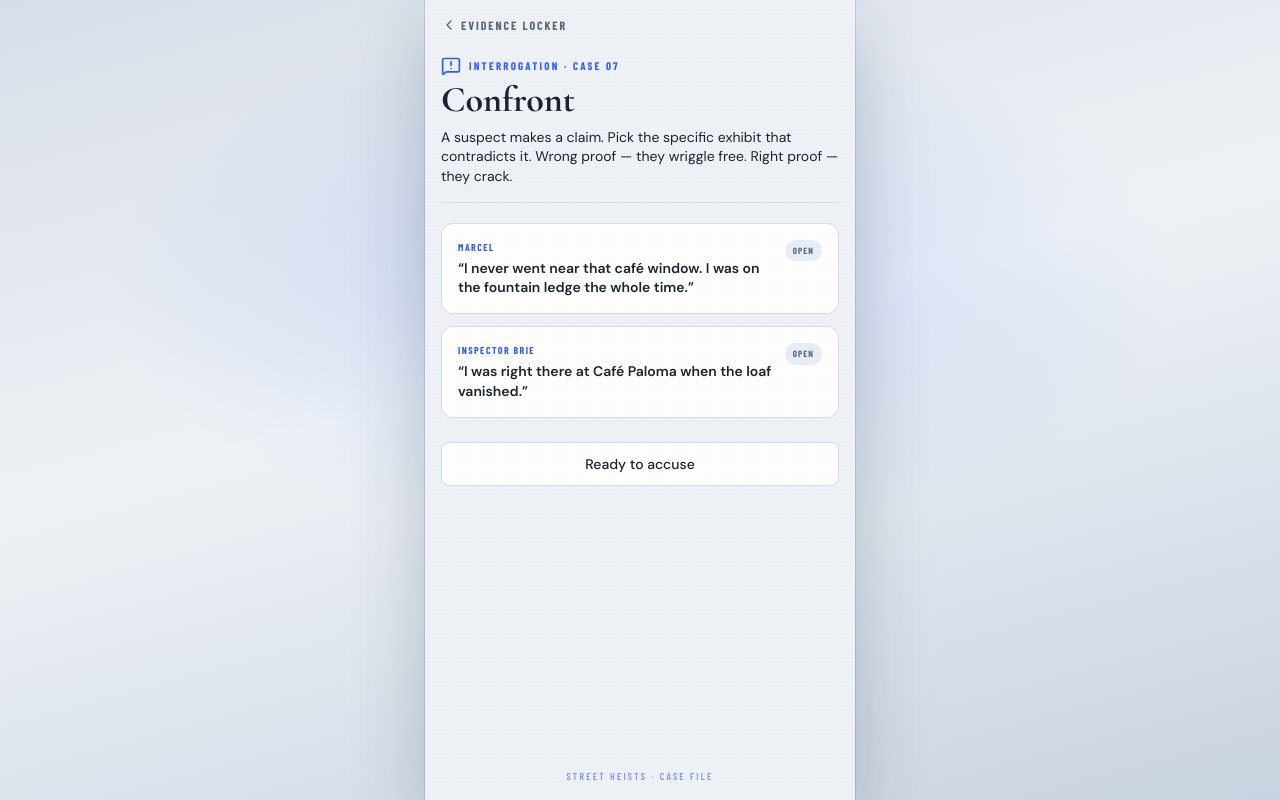
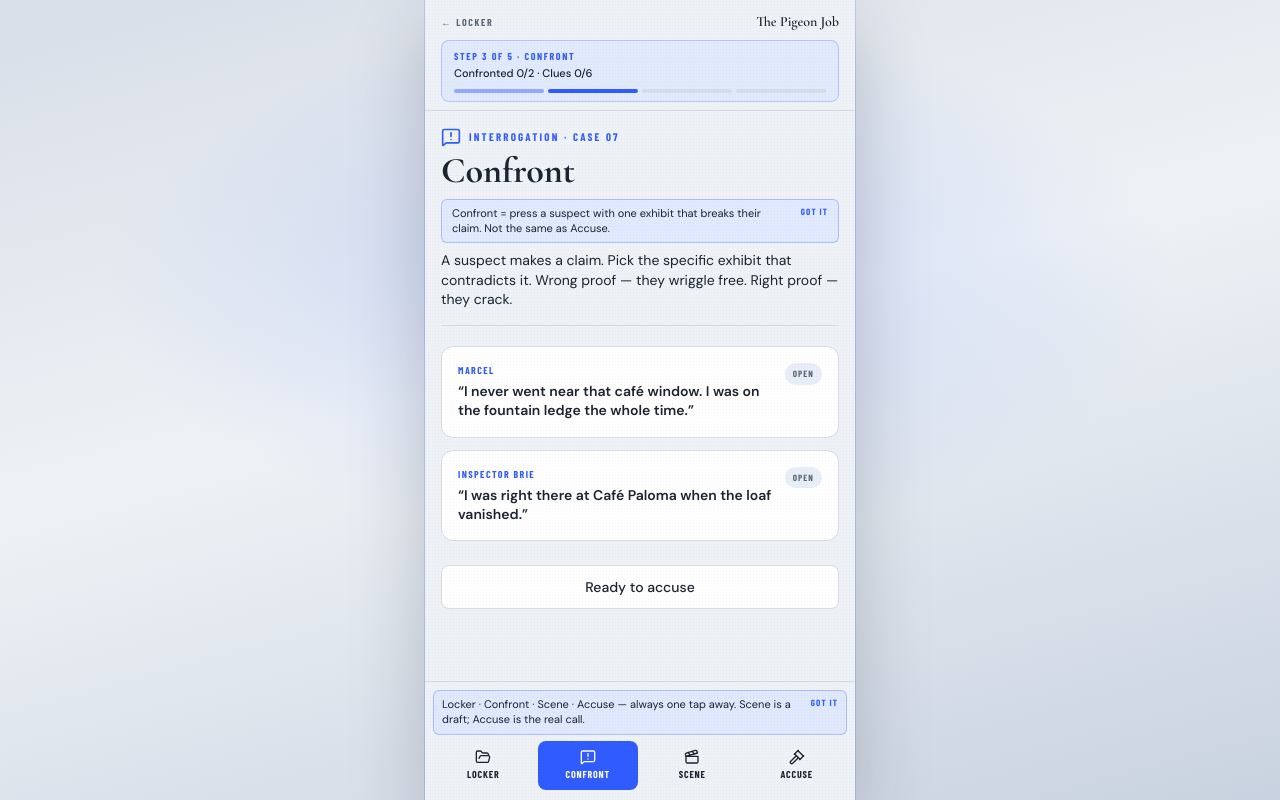
Before and after one commit to jobrandes/StreetHeists, a Next.js app: page /case/pigeon-job/confront in a window 1280 px wide. Built offline with nearby package versions, Linux system fonts and the light colour scheme.

Commit message:
Add case journey chrome so cold playtesters stay oriented

```diff
--- a/src/app/case/[id]/confront/page.tsx
+++ b/src/app/case/[id]/confront/page.tsx
@@ -1,10 +1,12 @@
 "use client";
 
+import { CaseChrome } from "@/components/case-chrome";
+import { FirstUseTip } from "@/components/first-use-tip";
 import { Button } from "@/components/ui/button";
 import { getCase } from "@/lib/seed";
 import { useHeists } from "@/lib/store";
 import { cn } from "@/lib/utils";
-import { ChevronLeft, MessageSquareWarning, Scale } from "lucide-react";
+import { MessageSquareWarning, Scale } from "lucide-react";
 import Link from "next/link";
 import { useParams } from "next/navigation";
 import { useState } from "react";
@@ -35,7 +37,7 @@ export default function ConfrontPage() {
         <div>
           <h1 className="font-serif text-3xl font-bold text-ink">Case not filed.</h1>
           <Button asChild className="mt-4">
-            <Link href="/">Return to Case Board</Link>
+            <Link href="/cases">Return to Case Board</Link>
           </Button>
         </div>
       </main>
@@ -60,15 +62,14 @@ export default function ConfrontPage() {
   }
 
   return (
-    <main className="play-day min-h-dvh px-4 pb-10 pt-4">
-      <Link
-        href={`/case/${caseFile.id}/evidence`}
-        className="inline-flex items-center gap-1 font-display text-xs font-bold tracking-[0.16em] text-muted uppercase"
-      >
-        <ChevronLeft className="size-4" /> Evidence locker
-      </Link>
-
-      <header className="mt-4 border-b border-hairline pb-4">
+    <CaseChrome
+      caseFile={caseFile}
+      progress={progress}
+      step="confront"
+      backHref={`/case/${caseFile.id}/evidence`}
+      backLabel="Locker"
+    >
+      <header className="border-b border-hairline pb-4">
         <div className="flex items-center gap-2">
           <MessageSquareWarning className="size-5 text-gold" />
           <p className="font-display text-[11px] font-bold tracking-[0.2em] text-gold uppercase">
@@ -76,6 +77,11 @@ export default function ConfrontPage() {
           </p>
         </div>
         <h1 className="mt-1 font-serif text-4xl font-bold text-ink">Confront</h1>
+        <FirstUseTip
+          tipId="confront"
+          className="mt-2"
+          text="Confront = press a suspect with one exhibit that breaks their claim. Not the same as Accuse."
+        />
         <p className="mt-2 max-w-md text-sm leading-snug text-ink">
           A suspect makes a claim. Pick the specific exhibit that contradicts it. Wrong proof —
           they wriggle free. Right proof — they crack.
@@ -199,6 +205,6 @@ export default function ConfrontPage() {
       <Button asChild variant="bronze" className="mt-6 w-full rounded-lg">
         <Link href={`/case/${caseFile.id}/accuse`}>Ready to accuse</Link>
       </Button>
-    </main>
+    </CaseChrome>
   );
 }
--- a/src/components/scene-reconstruct.tsx
+++ b/src/components/scene-reconstruct.tsx
@@ -1,5 +1,6 @@
 "use client";
 
+import { FirstUseTip } from "@/components/first-use-tip";
 import { Button } from "@/components/ui/button";
 import {
   reconstructionScore,
@@ -30,13 +31,26 @@ export function SceneReconstruct({
   return (
     <div className="space-y-5">
       <header className="border-b border-hairline pb-4">
-        <p className="inline-flex items-center gap-1.5 font-display text-[11px] font-bold tracking-[0.2em] text-gold uppercase">
-          <Clapperboard className="size-3.5" /> Scene desk
-        </p>
+        <div className="flex flex-wrap items-center gap-2">
+          <p className="inline-flex items-center gap-1.5 font-display text-[11px] font-bold tracking-[0.2em] text-gold uppercase">
+            <Clapperboard className="size-3.5" /> Scene desk
+          </p>
+          <span className="rounded-md border border-dashed border-[#C9A227] bg-[#FFF6D9] px-2 py-0.5 font-display text-[10px] font-bold tracking-[0.14em] text-[#7A5B00] uppercase">
+            Draft · does not count
+          </span>
+        </div>
         <h1 className="mt-1 font-serif text-3xl font-bold leading-none text-ink">
           {reconstruction.title}
         </h1>
         <p className="mt-2 text-sm leading-snug text-ink">{reconstruction.intro}</p>
+        <FirstUseTip
+          tipId="scene-desk"
+          className="mt-2"
+          text="Scene desk = draft theory board. Same Who / How / Where as Accuse, but nothing locks until you Accuse with proof."
+        />
+        <p className="mt-2 rounded-lg border border-[#2F5BFF]/25 bg-[#DCE6FF]/60 px-3 py-2 text-[12px] font-medium leading-snug text-ink">
+          Scratchpad only — Accuse is where Who / How / Where becomes the real call with proof attached.
+        </p>
       </header>
 
       <section
```
